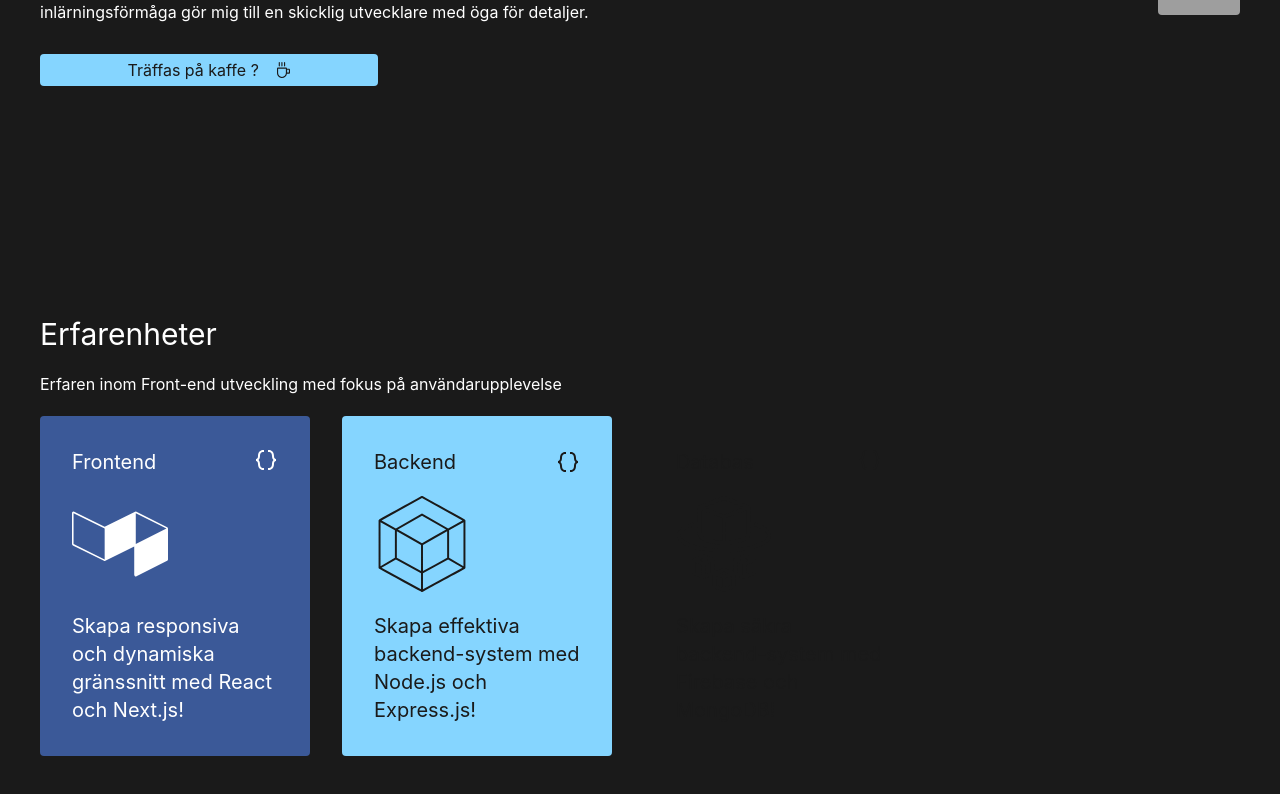
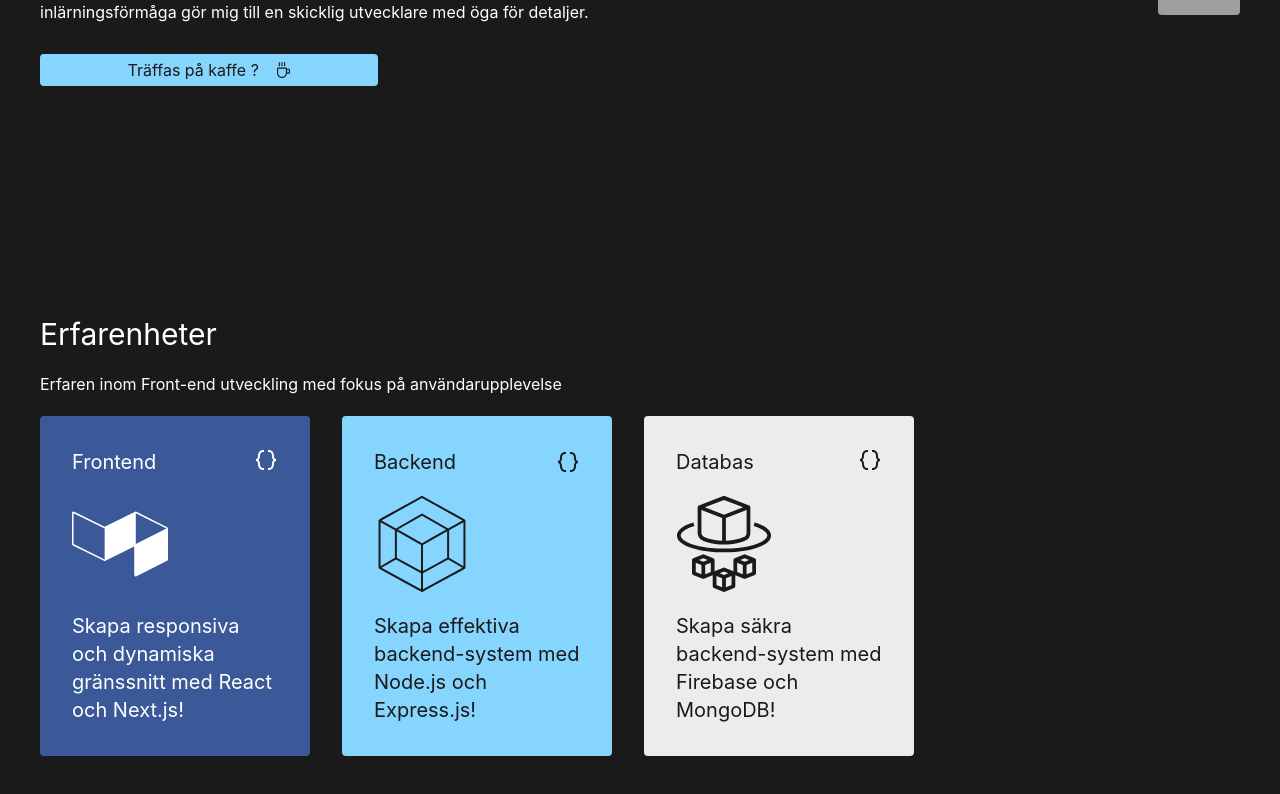
Before and after one commit to FrontFelix/portfolioWebsite, a React (Create React App) app: page / in a window 1280 px wide. Shown: the part 426-1220 px from the top of the page. Built offline with nearby package versions, Linux system fonts and the light colour scheme; grey boxes are pictures that could not be loaded.

Commit message:
fixed last issue

```diff
--- a/src/components/sections/Work.js
+++ b/src/components/sections/Work.js
@@ -1,4 +1,5 @@
 "use client";
+
 import { SiBuildkite, SiApachenetbeanside, SiAwsfargate } from "react-icons/si";
 import { BiCodeCurly } from "react-icons/bi";
 
@@ -53,7 +54,7 @@ export default function Work() {
             initial="hidden"
             variants={variants}
             transition={{ duration: 0.3, delay: 0.1 }}
-            className="workBox mx-auto lg:mx-0 bg-blue-50 flex-col justify-between flex p-8 text-white rounded bg-darker-primary"
+            className="workBox mx-auto lg:mx-0 flex-col justify-between flex p-8 text-white rounded bg-darker-primary"
           >
             <div className="flex justify-between">
               <h2 className="text-xl">Frontend</h2>
@@ -73,7 +74,7 @@ export default function Work() {
             animate={inView ? "visible" : "hidden"}
             variants={variants}
             transition={{ duration: 0.3, delay: 0.2 }}
-            className="workBox mx-auto lg:mx-0 bg-blue-50 flex-col justify-between flex p-8 text-primary-black rounded bg-primary"
+            className="workBox mx-auto lg:mx-0 flex-col justify-between flex p-8 text-primary-black rounded bg-primary"
           >
             <div className="flex justify-between items-center">
               <h2 className="text-xl">Backend</h2>
@@ -93,7 +94,7 @@ export default function Work() {
             animate={inView ? "visible" : "hidden"}
             variants={variants}
             transition={{ duration: 0.3, delay: 0.3 }}
-            className="workBox mx-auto lg:mx-0 flex-col justify-between flex p-8 text-primary-black rounded"
+            className="workBox mx-auto lg:mx-0  flex-col justify-between flex p-8 text-primary-black rounded bg-white"
           >
             <div className="flex justify-between">
               <h2 className="text-xl">Databas</h2>
```
